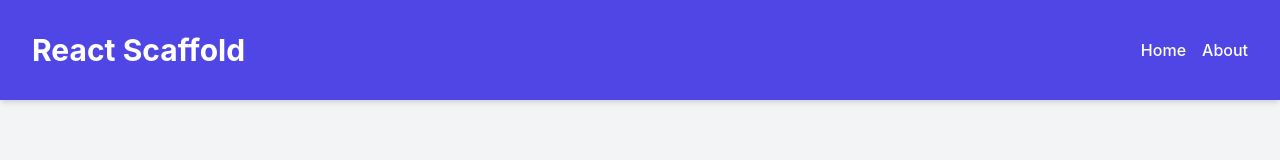
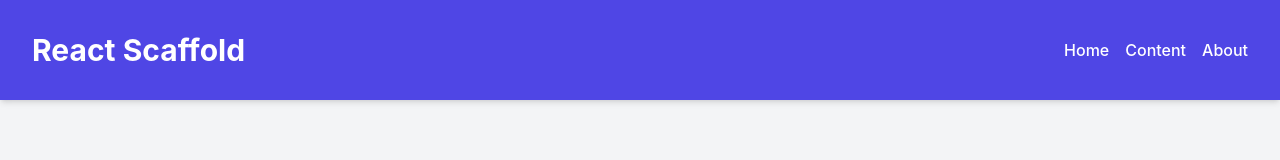
Before and after one commit to exposir/react-game, a React (Vite) app: page / in a window 1280 px wide. Shown: the top 160 px of the page. Built offline with nearby package versions, Linux system fonts and the light colour scheme.

Commit message:
Update App.tsx

```diff
--- a/src/App.tsx
+++ b/src/App.tsx
@@ -4,6 +4,7 @@ import { Link } from "react-router-dom";
 import HomePage from "./pages/HomePage";
 import AboutPage from "./pages/AboutPage";
 import NotFoundPage from "./pages/NotFoundPage";
+import ContentPage from "./pages/ContentPage";
 
 const THEME_COLOR = "indigo-600";
 const TEXT_COLOR = "text-white";
@@ -18,6 +19,11 @@ const Header = () => (
         <li>
           <Link className={`${TEXT_COLOR} hover:underline`} to="/">
             Home
+          </Link>
+        </li>
+        <li>
+          <Link className={`${TEXT_COLOR} hover:underline`} to="/content">
+            Content
           </Link>
         </li>
         <li>
@@ -52,6 +58,7 @@ const App = () => (
       <Routes>
         <Route path="/" element={<HomePage />} />
         <Route path="/about" element={<AboutPage />} />
+        <Route path="/content" element={<ContentPage />} />
         <Route path="*" element={<NotFoundPage />} />
       </Routes>
     </Layout>
```
